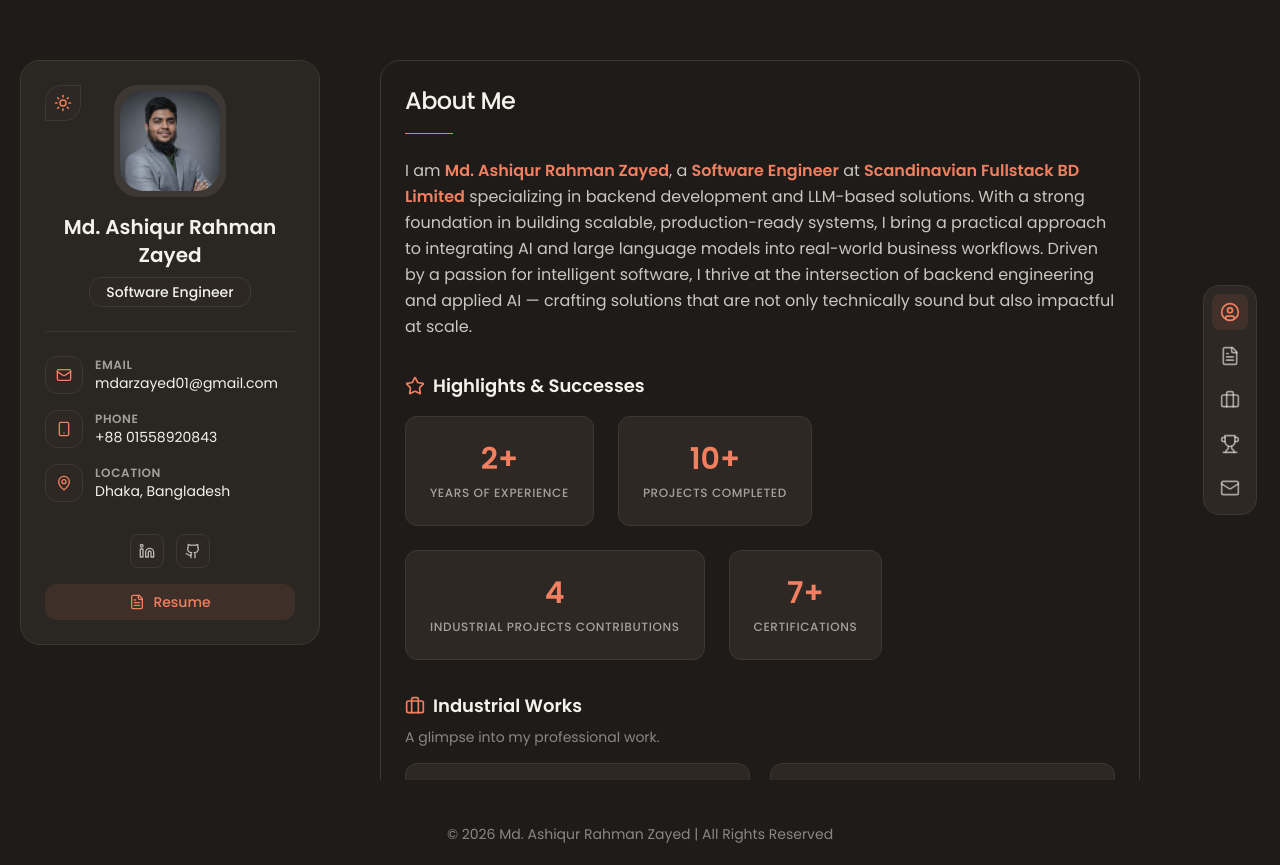
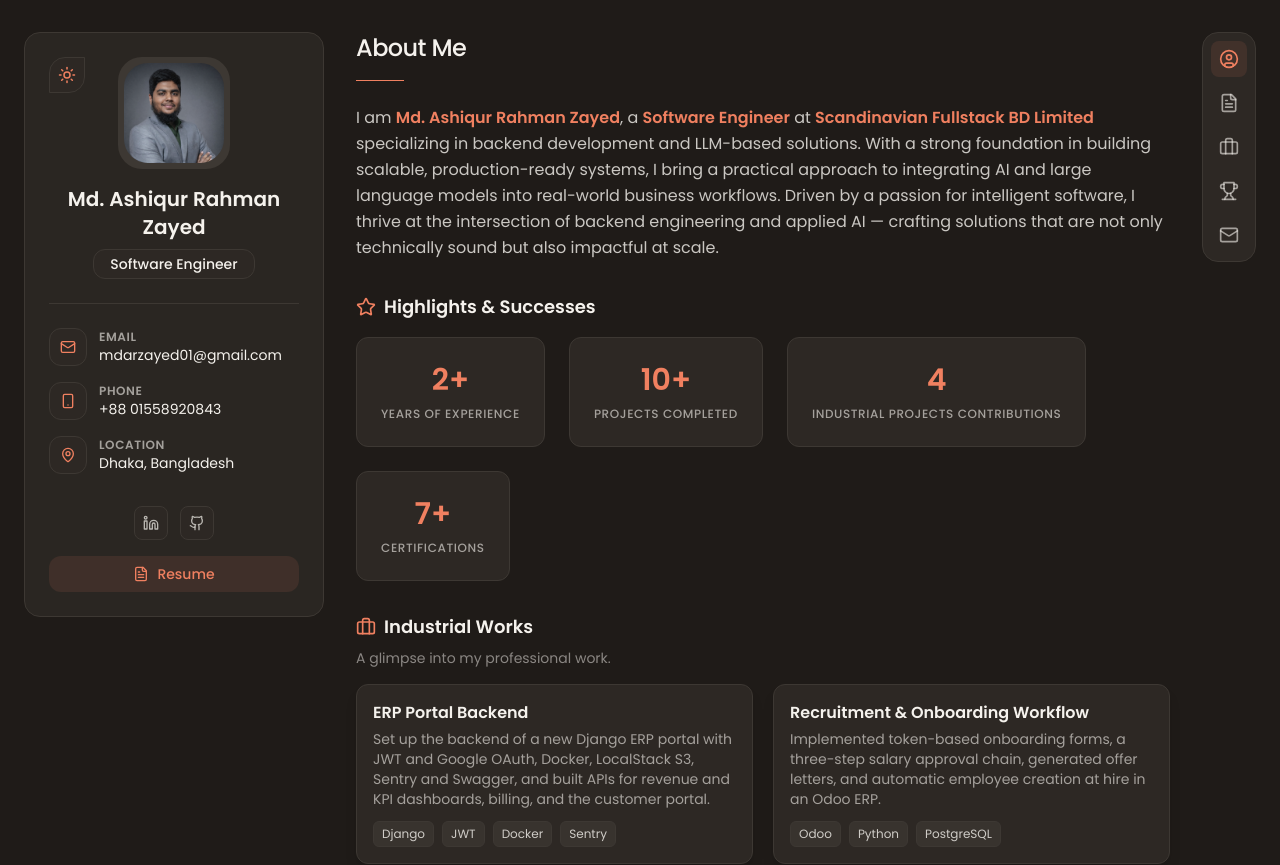
Before and after one commit to MdAshiqurRahmanZayed/mdzayed, a Next.js app: page / in a window 1280 px wide. Shown: the top 865 px of the page. Built offline with nearby package versions, Linux system fonts and the light colour scheme.

Commit message:
refactor: switch to page scroll and remove double frame
Drop the fixed-height shell so the footer is reachable, let the sidebar and nav rail stick instead, and render content directly on the page background.

```diff
--- a/components/layout/AppShell.tsx
+++ b/components/layout/AppShell.tsx
@@ -5,31 +5,26 @@ import Navbar from "@/components/layout/Navbar";
 
 export default function AppShell({ children }: { children: React.ReactNode }) {
   return (
-    <div className="h-screen flex flex-col md:flex-row overflow-hidden">
-      {/* LEFT SIDEBAR - DESKTOP / TOP ON MOBILE */}
-      <div className="hidden md:block w-[300px] h-[calc(100%-40px)] overflow-hidden ml-5 mr-5 mt-5">
+    <div className="mx-auto flex w-full max-w-[1280px] flex-1 flex-col gap-6 px-4 py-4 md:flex-row md:gap-8 md:px-6 md:py-8">
+      <div className="hidden w-[300px] shrink-0 md:block">
+        <div className="sticky top-8">
+          <Sidebar />
+        </div>
+      </div>
+
+      <div className="md:hidden">
         <Sidebar />
       </div>
 
-      {/* MAIN CONTENT - SCROLLABLE (Includes Sidebar on mobile) */}
-      <div className="hide-scrollbar flex-1 md:h-[calc(100%-40px)] overflow-y-auto p-4 md:p-10 mt-0 md:mt-5 pb-24 md:pb-0">
-        {/* Mobile: Sidebar first in scroll */}
-        <div className="md:hidden mb-4">
-          <Sidebar />
-        </div>
+      <main className="min-w-0 flex-1 pb-24 md:pb-0">{children}</main>
 
-        <div className="bg-background border border-border rounded-[20px] p-4 md:p-6">
-          {children}
+      <div className="hidden shrink-0 md:block">
+        <div className="sticky top-8">
+          <Navbar />
         </div>
       </div>
 
-      {/* RIGHT NAVBAR - DESKTOP / BOTTOM FIXED ON MOBILE */}
-      <div className="hidden md:flex w-[100px] h-full items-center justify-center">
-        <Navbar />
-      </div>
-
-      {/* MOBILE: Fixed bottom navbar */}
-      <div className="md:hidden fixed bottom-0 left-0 right-0 bg-card/95 backdrop-blur-sm border-t border-border px-4 pt-3 z-50 pb-safe">
+      <div className="pb-safe fixed inset-x-0 bottom-0 z-50 border-t border-border bg-card/95 px-4 pt-3 backdrop-blur-sm md:hidden">
         <Navbar isMobileBottom />
       </div>
     </div>
--- a/components/layout/Sidebar.tsx
+++ b/components/layout/Sidebar.tsx
@@ -20,7 +20,7 @@ export default function Sidebar() {
   }, []);
 
   return (
-    <aside className="bg-sidebar border border-border rounded-[20px] sticky top-10 flex flex-col items-center p-6 transition-all duration-300">
+    <aside className="bg-sidebar border border-border rounded-2xl flex flex-col items-center p-6">
       <div className="flex flex-col items-center w-full relative">
         {mounted && (
           <motion.button
```
